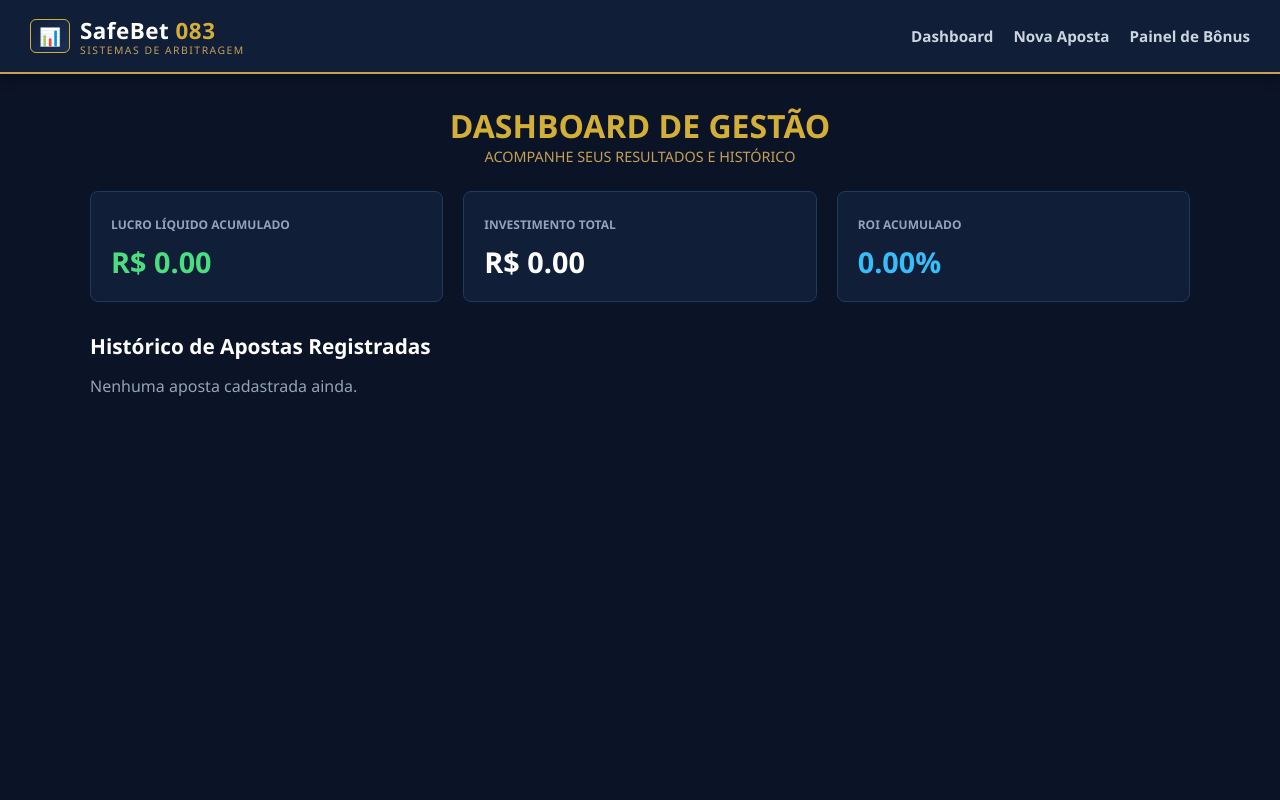
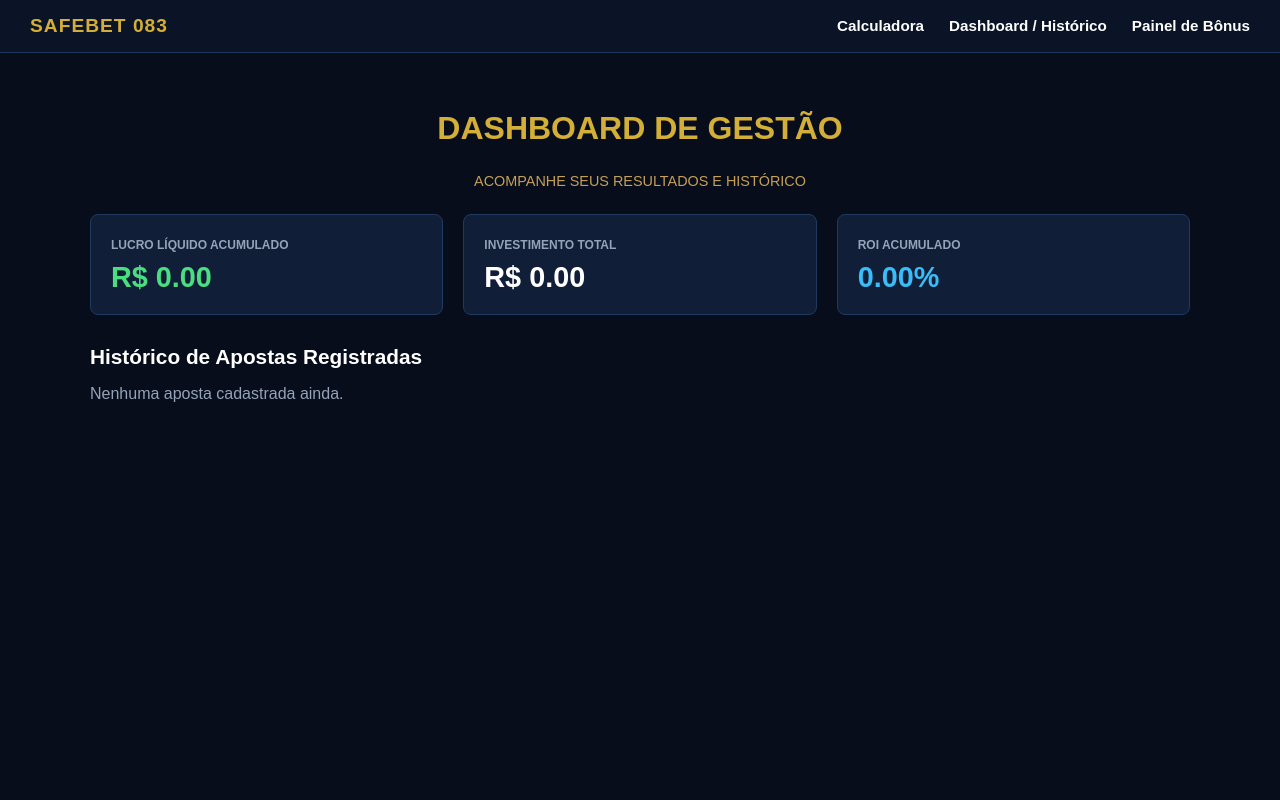
Before and after one commit to yanzin077/meu-gerenciador-web, a Flask app: page /dashboard in a window 1280 px wide. Run offline with Flask 3, Linux system fonts and the light colour scheme.

Commit message:
Update base.html

```diff
--- a/templates/base.html
+++ b/templates/base.html
@@ -1,104 +1,24 @@
 <!DOCTYPE html>
-<html lang="pt-br">
+<html lang="pt-BR">
 <head>
     <meta charset="UTF-8">
     <meta name="viewport" content="width=device-width, initial-scale=1.0">
-    <title>SafeBet 083 - Sistemas de Arbitragem</title>
-    <style>
-        * {
-            box-sizing: border-box;
-            margin: 0;
-            padding: 0;
-            font-family: 'Segoe UI', Tahoma, Geneva, Verdana, sans-serif;
-        }
+    <title>Safebet 083 - Gestão e Arbitragem</title>
+</head>
+<body style="background: #070d1a; color: #f8fafc; font-family: Arial, sans-serif; margin: 0; padding: 0;">
 
-        body {
-            background-color: #0b1326;
-            color: #e2e8f0;
-            min-height: 100vh;
-        }
-
-        .navbar {
-            background-color: #111e38;
-            border-bottom: 2px solid #c5a059;
-            padding: 15px 30px;
-            display: flex;
-            justify-content: space-between;
-            align-items: center;
-            box-shadow: 0 4px 12px rgba(0, 0, 0, 0.4);
-        }
-
-        .navbar-brand {
-            display: flex;
-            align-items: center;
-            gap: 10px;
-            text-decoration: none;
-        }
-
-        .brand-title {
-            font-size: 1.4rem;
-            font-weight: 800;
-            color: #ffffff;
-            letter-spacing: 0.5px;
-        }
-
-        .brand-highlight {
-            color: #d4af37;
-        }
-
-        .brand-sub {
-            font-size: 0.65rem;
-            color: #c5a059;
-            text-transform: uppercase;
-            letter-spacing: 1.5px;
-            display: block;
-            margin-top: -3px;
-        }
-
-        .nav-links {
-            display: flex;
-            gap: 20px;
-            list-style: none;
-        }
-
-        .nav-links a {
-            color: #cbd5e1;
-            text-decoration: none;
-            font-weight: 600;
-            font-size: 0.95rem;
-            transition: color 0.2s;
-        }
-
-        .nav-links a:hover {
-            color: #d4af37;
-        }
-
-        .container {
-            padding: 30px 20px;
-        }
-    </style>
-</head>
-<body>
-
-    <nav class="navbar">
-        <a href="{{ url_for('index') }}" class="navbar-brand">
-            <div style="background: linear-gradient(135deg, #111e38 0%, #1a2f56 100%); border: 1.5px solid #d4af37; border-radius: 6px; padding: 4px 8px; display: flex; align-items: center; justify-content: center;">
-                <span style="color: #d4af37; font-weight: bold; font-size: 1.1rem;">📊</span>
-            </div>
-            <div>
-                <span class="brand-title">SafeBet <span class="brand-highlight">083</span></span>
-                <span class="brand-sub">Sistemas de Arbitragem</span>
-            </div>
-        </a>
-
-        <ul class="nav-links">
-            <li><a href="{{ url_for('index') }}">Dashboard</a></li>
-            <li><a href="{{ url_for('nova_aposta') }}">Nova Aposta</a></li>
-            <li><a href="{{ url_for('painel_bonus') }}">Painel de Bônus</a></li>
+    <!-- Menu de Navegação Superior -->
+    <nav style="background: #0b1326; padding: 15px 30px; border-bottom: 1px solid #1e3a5f; display: flex; justify-content: space-between; align-items: center;">
+        <h1 style="color: #d4af37; font-size: 1.2rem; margin: 0; font-weight: 800; letter-spacing: 1px;">SAFEBET 083</h1>
+        <ul style="list-style: none; display: flex; gap: 25px; margin: 0; padding: 0;">
+            <li><a href="{{ url_for('index') }}" style="color: #ffffff; text-decoration: none; font-weight: bold; font-size: 0.95rem;">Calculadora</a></li>
+            <li><a href="{{ url_for('dashboard') }}" style="color: #ffffff; text-decoration: none; font-weight: bold; font-size: 0.95rem;">Dashboard / Histórico</a></li>
+            <li><a href="{{ url_for('painel_bonus') }}" style="color: #ffffff; text-decoration: none; font-weight: bold; font-size: 0.95rem;">Painel de Bônus</a></li>
         </ul>
     </nav>
 
-    <div class="container">
+    <!-- Conteúdo Dinâmico das Páginas -->
+    <div style="padding: 30px;">
         {% block content %}{% endblock %}
     </div>
 
```
